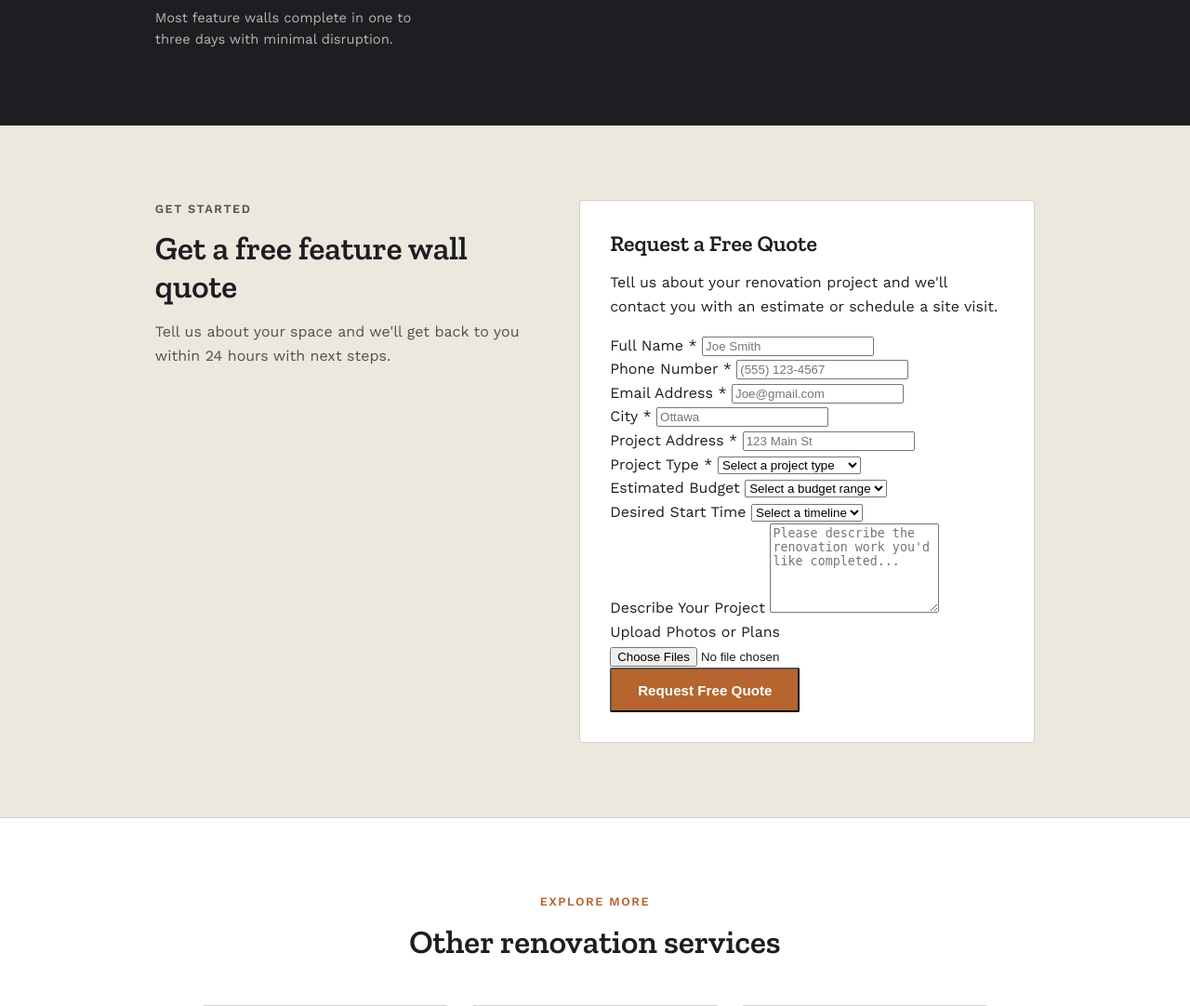
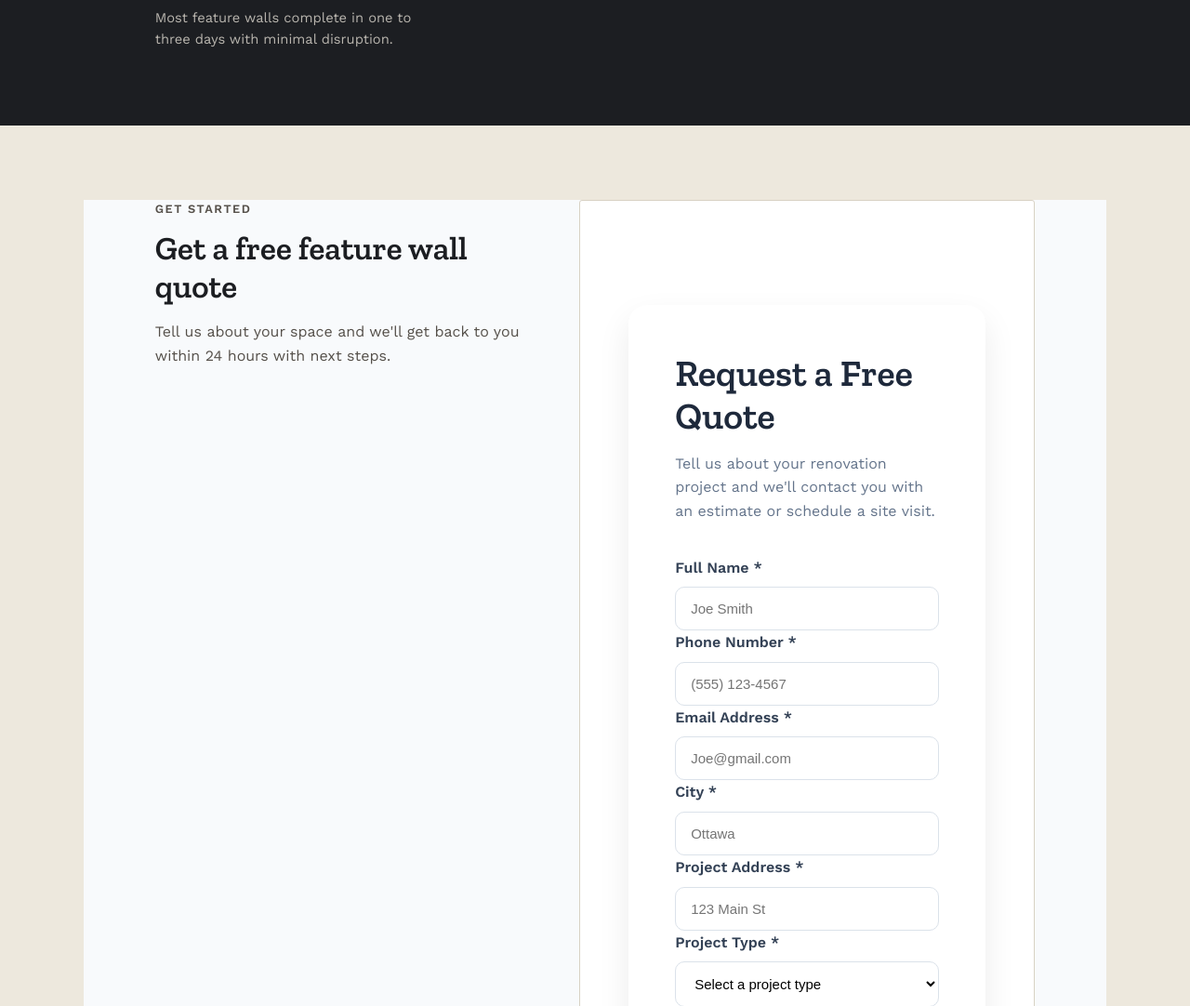
Before and after one commit to Nhasa3/RenoVision, a Django app: page /tv in a window 1280 px wide. Shown: the part 2602-3684 px from the top of the page at 93% size. Run offline with Django 5.2, Linux system fonts and the light colour scheme.

Commit message:
Fixed the issue with form design and calling it to other service pages

```diff
--- a/mysite/static/css/form.css
+++ b/mysite/static/css/form.css
@@ -1,106 +1,153 @@
-/* ===========================================================
-   RenoVision — Quote page styles
-   Save as static/css/quote.css.
-   Reuses tokens already defined in index.css:
-     --charcoal --concrete --copper --slate --line
-   Assumes index.css is loaded first (for :root tokens,
-   .eyebrow, .btn, .trust-strip, .trust-item, etc.)
-   =========================================================== */
+/* ==========================
+   Quote Form Section
+========================== */
 
-/* ---------- Hero ---------- */
-.quote-hero {
-    background: var(--charcoal);
-    color: var(--concrete);
-    padding: 5.5rem 6vw 4rem;
-}
-.quote-hero-inner {
-    max-width: 640px;
-    margin: 0 auto;
-    text-align: center;
-}
-.breadcrumb-light {
-    font-size: 0.85rem;
-    color: rgba(237,232,221,0.6);
-    margin: 0 0 1.25rem;
-}
-.quote-hero h1 {
-    font-family: 'Zilla Slab', serif;
-    font-size: clamp(2rem, 4vw, 2.8rem);
-    margin: 0 0 1rem;
-    line-height: 1.15;
-}
-.quote-hero-sub {
-    color: rgba(237,232,221,0.85);
-    font-size: 1.05rem;
-    margin: 0;
+.form-container {
+    max-width: 900px;
+    margin: 80px auto;
+    padding: 0 20px;
 }
 
-/* ---------- Main layout: steps + form ---------- */
-.quote-main {
-    max-width: 1100px;
-    margin: 5rem auto;
-    padding: 0 6vw;
-    display: grid;
-    grid-template-columns: 1fr 1.15fr;
-    gap: 4rem;
-    align-items: start;
+.form-container form {
+    background: #ffffff;
+    padding: 50px;
+    border-radius: 20px;
+    box-shadow: 0 15px 35px rgba(0, 0, 0, 0.08);
 }
 
-.quote-info h2 {
-    font-family: 'Zilla Slab', serif;
-    font-size: clamp(1.6rem, 3vw, 2rem);
-    margin: 0 0 2rem;
+/* ==========================
+   Heading
+========================== */
+
+.form-container h2 {
+    font-size: 2.5rem;
+    color: #1e293b;
+    margin-bottom: 10px;
 }
 
-.quote-step {
-    display: flex;
-    gap: 1.1rem;
-    margin-bottom: 2rem;
-}
-.quote-step-index {
-    font-family: 'Zilla Slab', serif;
-    font-size: 1.3rem;
-    color: var(--copper);
-    flex-shrink: 0;
-    width: 2.2rem;
-}
-.quote-step h3 {
-    font-family: 'Work Sans', sans-serif;
-    font-size: 1.05rem;
-    font-weight: 600;
-    margin: 0 0 0.35rem;
-    color: var(--charcoal);
-}
-.quote-step p {
-    margin: 0;
-    font-size: 0.93rem;
-    color: #55504a;
+.form-container p {
+    color: #64748b;
+    margin-bottom: 35px;
+    line-height: 1.6;
 }
 
-.quote-reassure {
-    margin-top: 2.5rem;
-    padding: 1.25rem 1.4rem;
-    background: #fff;
-    border-left: 3px solid var(--copper);
-    border-radius: 2px;
-}
-.quote-reassure p {
-    margin: 0;
-    font-size: 0.9rem;
-    color: #45403a;
+/* ==========================
+   Grid Layout
+========================== */
+
+.form-grid {
+    display: grid;
+    grid-template-columns: repeat(2, 1fr);
+    gap: 20px;
 }
 
-.quote-form-wrap {
-    background: #fff;
-    border: 1px solid var(--line);
-    border-radius: 3px;
-    padding: 2rem;
+.form-group-full {
+    grid-column: 1 / -1;
 }
 
-/* ---------- Responsive ---------- */
-@media (max-width: 860px) {
-    .quote-main {
+/* ==========================
+   Form Groups
+========================== */
+
+.form-group {
+    display: flex;
+    flex-direction: column;
+}
+
+.form-group label {
+    margin-bottom: 8px;
+    font-weight: 600;
+    color: #334155;
+}
+
+/* ==========================
+   Inputs
+========================== */
+
+.form-control {
+    width: 100%;
+    padding: 14px 16px;
+    border: 1px solid #dbe2ea;
+    border-radius: 10px;
+    font-size: 15px;
+    transition: all 0.3s ease;
+    background: #fff;
+}
+
+.form-control:focus {
+    outline: none;
+    border-color: #d97706;
+    box-shadow: 0 0 0 4px rgba(217, 119, 6, 0.15);
+}
+
+/* Textarea */
+
+textarea.form-control {
+    resize: vertical;
+    min-height: 150px;
+}
+
+/* File Upload */
+
+input[type="file"] {
+    padding: 12px;
+    cursor: pointer;
+}
+
+/* ==========================
+   Submit Button
+========================== */
+
+.btn {
+    border: none;
+    cursor: pointer;
+    padding: 15px 30px;
+    border-radius: 10px;
+    font-size: 16px;
+    font-weight: 600;
+    transition: all 0.3s ease;
+}
+
+.btn-primary {
+    width: 100%;
+    background: #d97706;
+    color: white;
+    margin-top: 15px;
+}
+
+.btn-primary:hover {
+    background: #b45309;
+    transform: translateY(-2px);
+}
+
+/* ==========================
+   Section Background
+========================== */
+
+.quote-section {
+    background: #f8fafc;
+    padding: 60px 0;
+}
+
+/* ==========================
+   Mobile
+========================== */
+
+@media (max-width: 768px) {
+
+    .form-container form {
+        padding: 30px;
+    }
+
+    .form-grid {
         grid-template-columns: 1fr;
-        gap: 3rem;
+    }
+
+    .form-group-full {
+        grid-column: auto;
+    }
+
+    .form-container h2 {
+        font-size: 2rem;
     }
 }
--- a/mysite/template/services/basement.html
+++ b/mysite/template/services/basement.html
@@ -13,6 +13,7 @@
         <link rel="stylesheet" href="{% static 'css/index.css' %}">
         <link rel="stylesheet" href="{% static 'css/form.css' %}">
         <link rel="stylesheet" href="{% static 'css/service.css' %}">
+        <link rel="stylesheet" href="{% static 'css/footer.css' %}">
     </head>
     <body>
         {% include "../partials/header.html" %}
--- a/mysite/template/services/bathroom.html
+++ b/mysite/template/services/bathroom.html
@@ -13,6 +13,7 @@
         <link rel="stylesheet" href="{% static 'css/index.css' %}">
         <link rel="stylesheet" href="{% static 'css/form.css' %}">
         <link rel="stylesheet" href="{% static 'css/service.css' %}">
+        <link rel="stylesheet" href="{% static 'css/footer.css' %}">
     </head>
     <body>
         {% include "../partials/header.html" %}
--- a/mysite/template/services/interlock.html
+++ b/mysite/template/services/interlock.html
@@ -13,6 +13,7 @@
         <link rel="stylesheet" href="{% static 'css/index.css' %}">
         <link rel="stylesheet" href="{% static 'css/form.css' %}">
         <link rel="stylesheet" href="{% static 'css/service.css' %}">
+        <link rel="stylesheet" href="{% static 'css/footer.css' %}">
     </head>
     <body>
         {% include "../partials/header.html" %}
--- a/mysite/template/services/kitchen.html
+++ b/mysite/template/services/kitchen.html
@@ -13,6 +13,7 @@
         <link rel="stylesheet" href="{% static 'css/index.css' %}">
         <link rel="stylesheet" href="{% static 'css/form.css' %}">
         <link rel="stylesheet" href="{% static 'css/service.css' %}">
+        <link rel="stylesheet" href="{% static 'css/footer.css' %}">
     </head>
     <body>
         {% include "../partials/header.html" %}
--- a/mysite/template/services/tv.html
+++ b/mysite/template/services/tv.html
@@ -13,6 +13,7 @@
         <link rel="stylesheet" href="{% static 'css/index.css' %}">
         <link rel="stylesheet" href="{% static 'css/form.css' %}">
         <link rel="stylesheet" href="{% static 'css/service.css' %}">
+        <link rel="stylesheet" href="{% static 'css/footer.css' %}">
     </head>
     <body>
         {% include "../partials/header.html" %}
```
